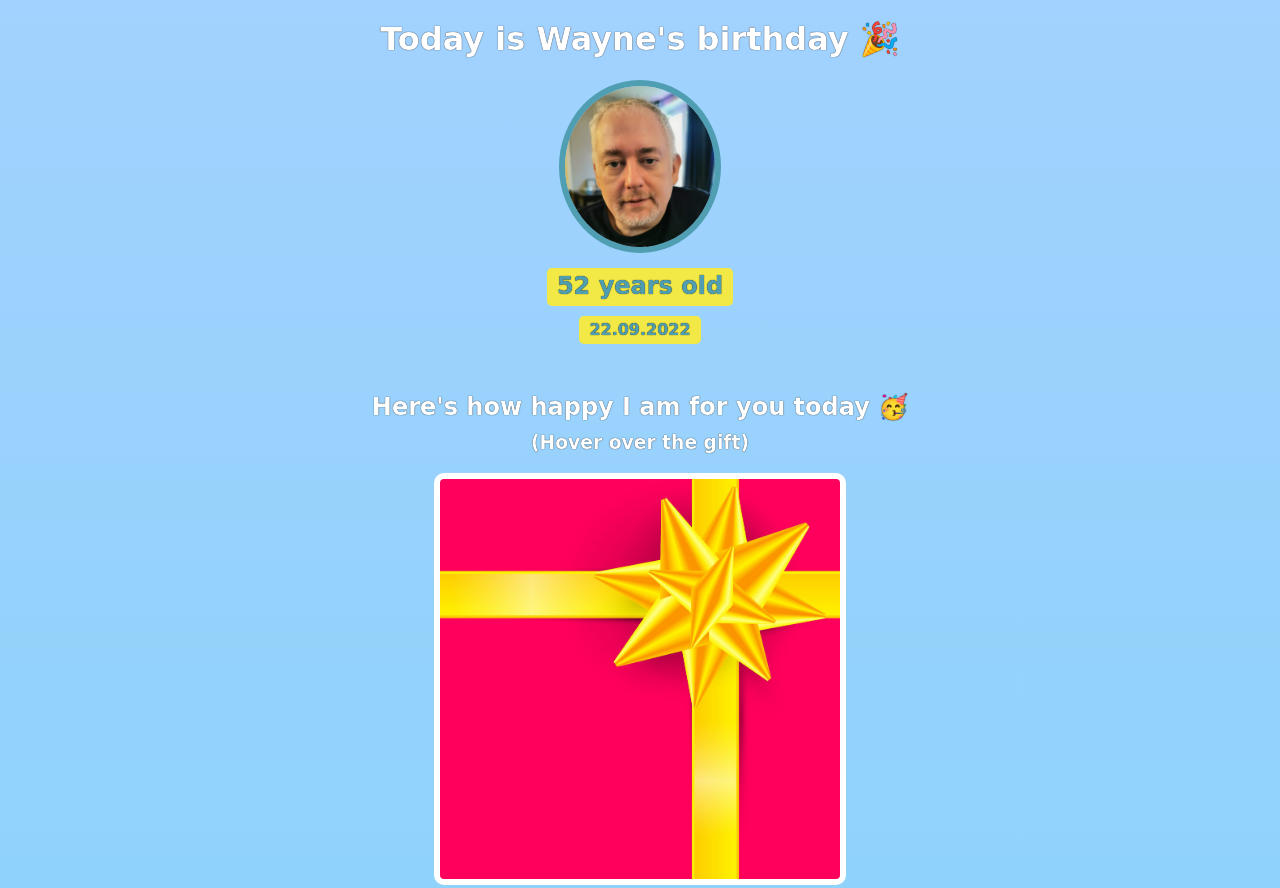
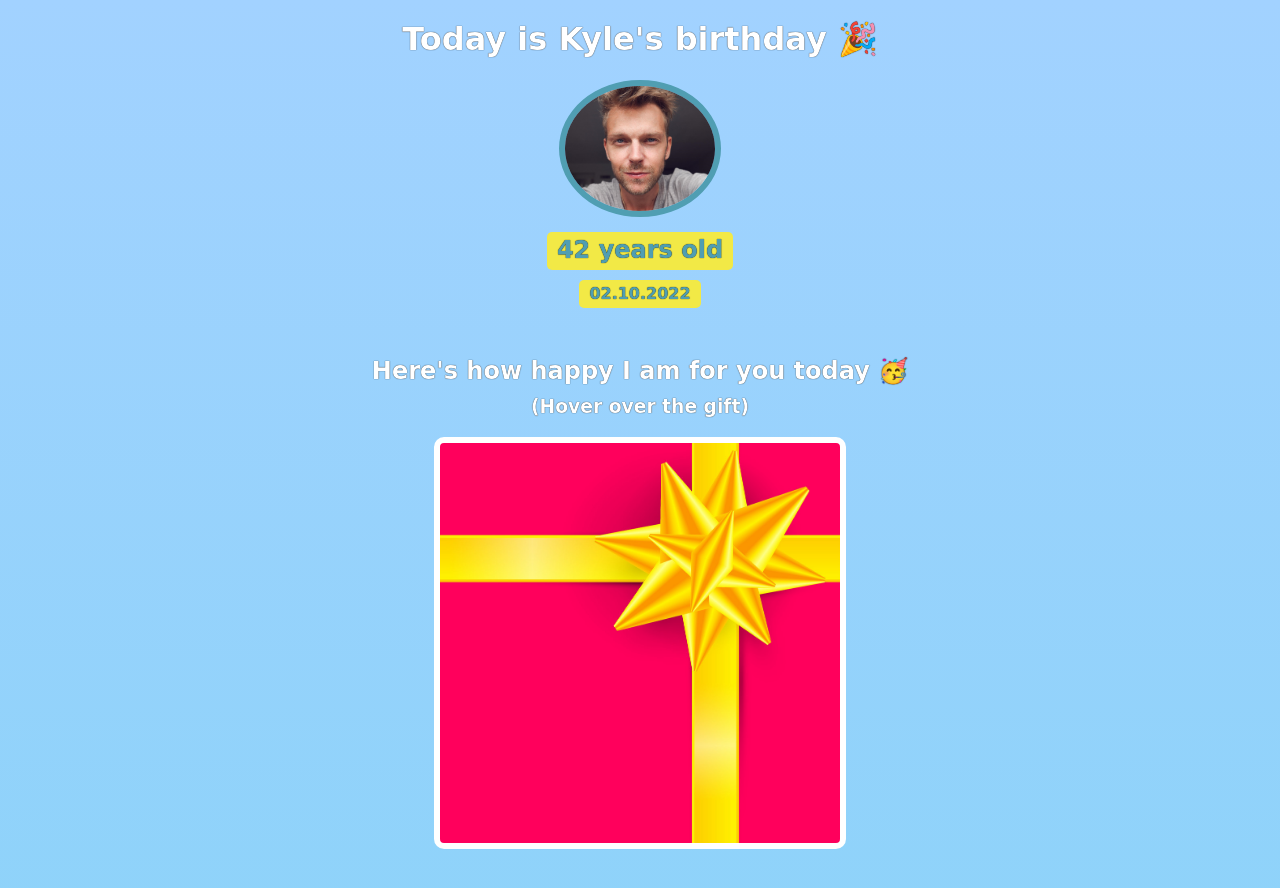
Before and after one commit to wjones01/birthday-gift-site, a plain HTML site: page index.html in a window 1280 px wide. Shown: the top 888 px of the page. Drawn offline with nearby package versions, Linux system fonts and the light colour scheme; a web font is replaced by a local one.

Commit message:
update image and index file

```diff
--- a/index.html
+++ b/index.html
@@ -7,10 +7,10 @@
     </head>
     <body>
         <div id="header">
-            <h1>Today is Wayne's birthday 🎉</h1>
-            <img id="bff-img" src="images/wayne.jpg">
-            <h2 id="bday-age">52 years old</h2>
-            <h4 id="bday-date">22.09.2022</h4>
+            <h1>Today is Kyle's birthday 🎉</h1>
+            <img id="bff-img" src="images/kyle.jpg">
+            <h2 id="bday-age">42 years old</h2>
+            <h4 id="bday-date">02.10.2022</h4>
         </div>
 
         <div class="gift-section">
```
Also changed, not shown: images/Kyle.jpg (added).
